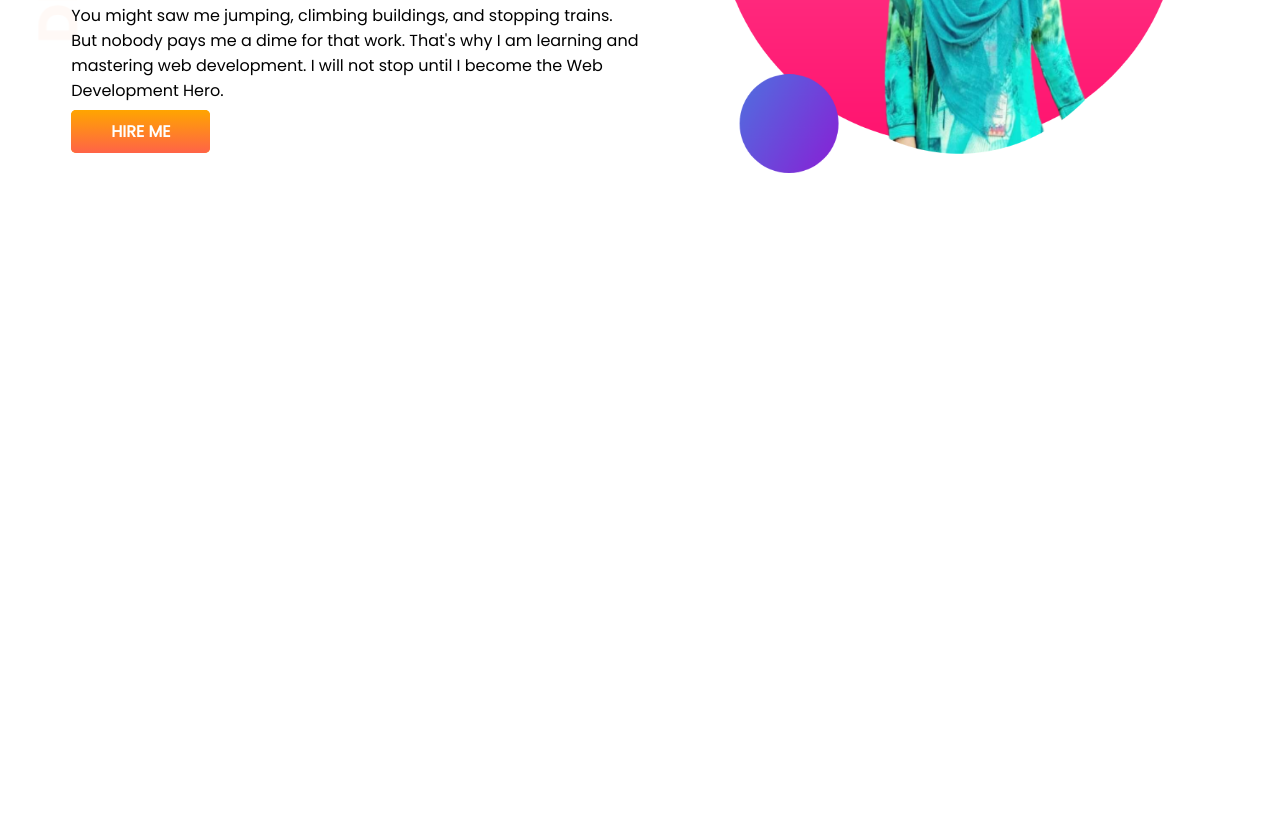
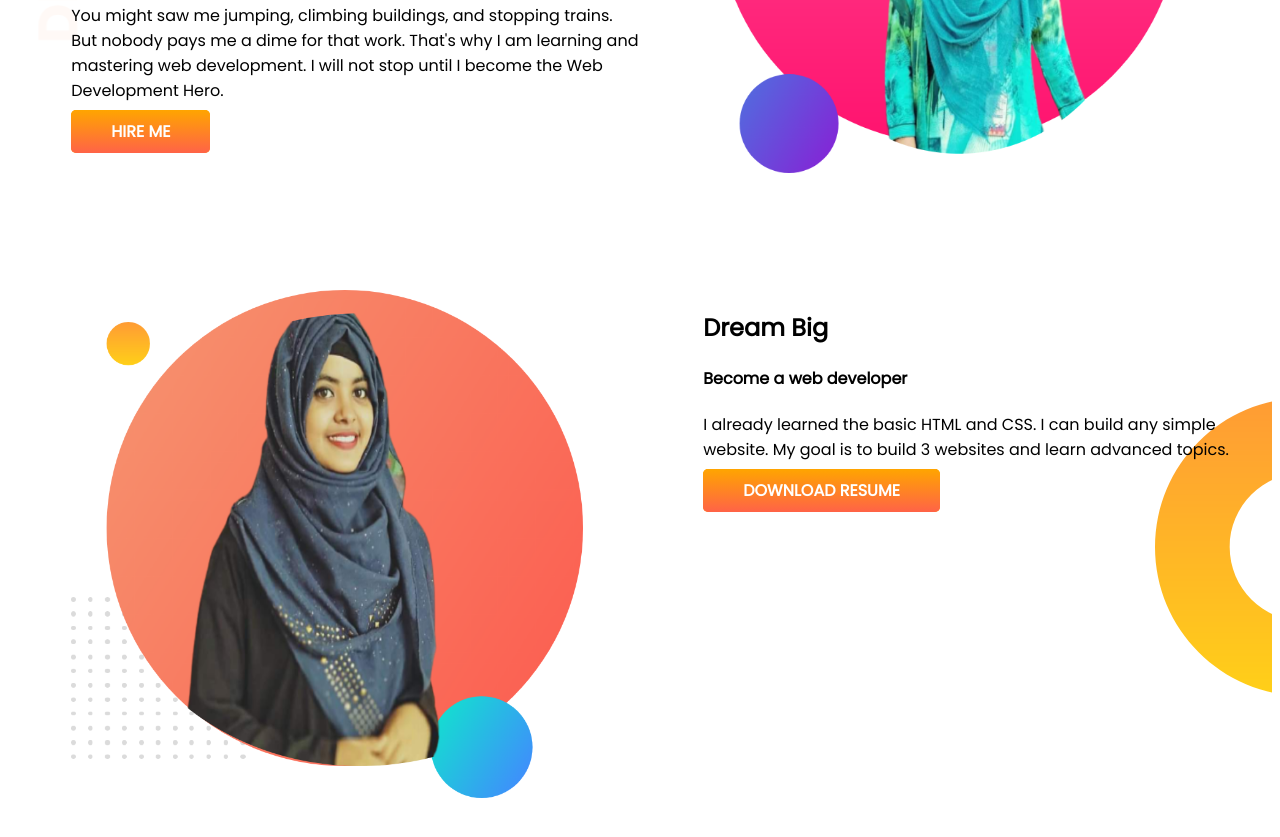
Before and after one commit to shikha1876/developer-portfolio, a plain HTML site: page index.html in a window 1280 px wide. Shown: the part 327-1164 px from the top of the page. Before the commit the page ends 800 px from the top, so only its background shows below. Drawn offline with Linux system fonts and the light colour scheme.

Commit message:
dream added

```diff
--- a/index.html
+++ b/index.html
@@ -29,6 +29,21 @@
         </div>
         <div class="half-width"> <img src="images/pic2.png" alt=""></div>
     </section>
+    <section class="dream-big">
+
+
+        <div class="half-width">
+            <img src="images/pic1.png" alt="">
+        </div>
+        <div class="half-width">
+            <h2>Dream Big</h2>
+            <h4>Become a web developer</h4>
+            <p>I already learned the basic HTML and CSS. I can build any simple website. My goal is to build 3 websites
+                and learn advanced topics.</p>
+            <a class="link-button" target="_blank" href="">DOWNLOAD RESUME</a>
+        </div>
+
+    </section>
 
 
 
--- a/style.css
+++ b/style.css
@@ -10,6 +10,7 @@ h1{
 }
 section{
     display: flex;
+    margin-bottom: 110px;
 }
 .half-width{
     width: 50%;
@@ -31,3 +32,8 @@ section{
 .top-banner{
     background-image: url(images/top-banner.png);
 }
+.dream-big{
+    background-image: url(images/dream-bg.png);
+    background-repeat: no-repeat;
+    background-position:right ;
+}
```
Also changed, not shown: images/dream-bg.png (added), images/exp-bg.png (added).
